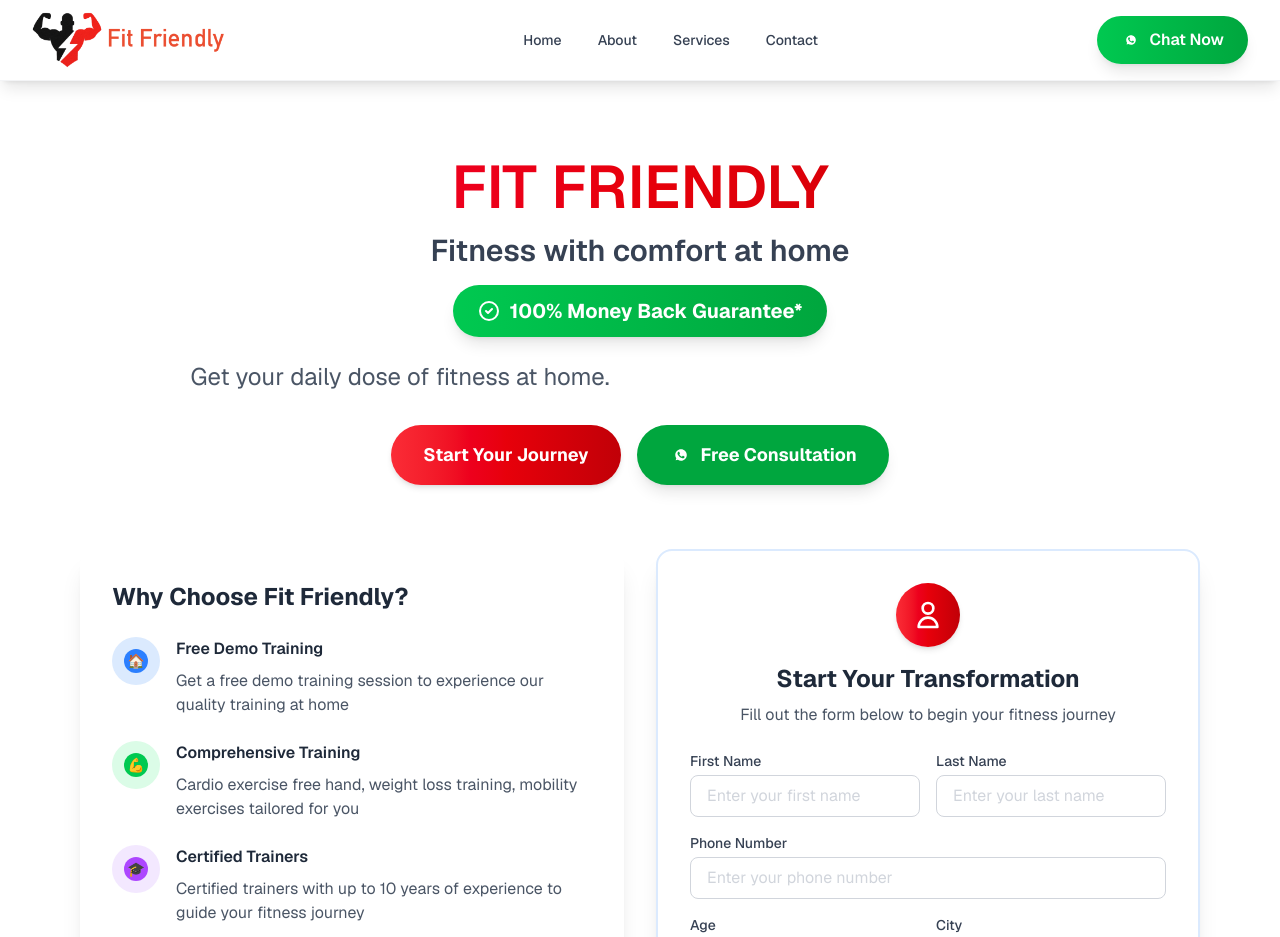
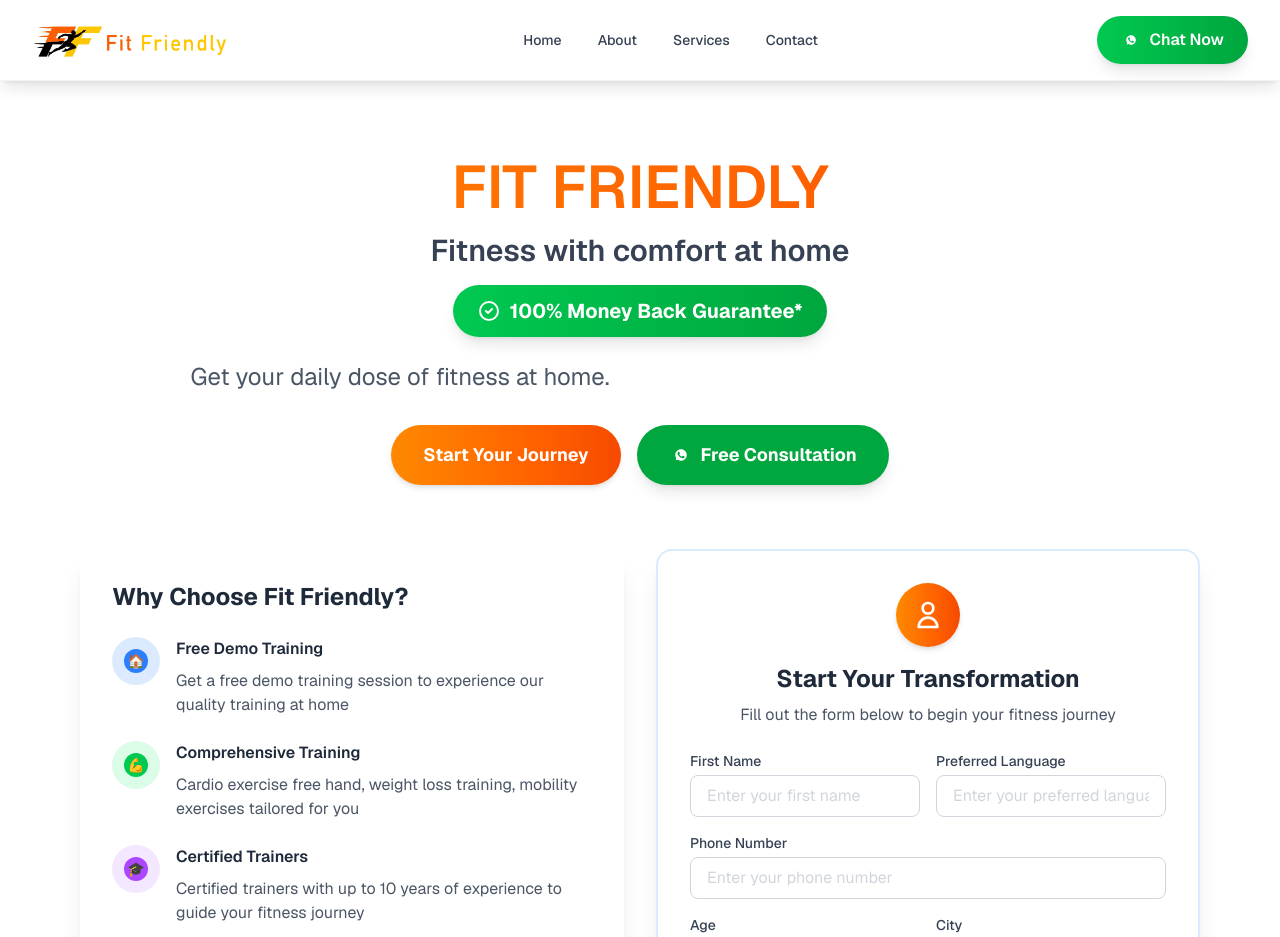
Before and after one commit to Vinayak5387/Fit-friendly, a Next.js app: page / in a window 1280 px wide. Shown: the top 937 px of the page. Built offline with nearby package versions, Linux system fonts and the light colour scheme.

Commit message:
Update homepage, logo, and set San Francisco as main yes font

```diff
--- a/src/app/page.tsx
+++ b/src/app/page.tsx
@@ -55,9 +55,9 @@ export default function Home() {
         {/* Hero Section */}
         <div className="text-center mb-16">
           <div className="mb-6">
-            <h1 className="text-5xl md:text-6xl font-bold bg-gradient-to-r from-red-500 via-red-600 to-red-700 bg-clip-text text-transparent mb-4 font-semibold">
-                FIT FRIENDLY
-            </h1>
+            <h1 className="text-5xl md:text-6xl font-bold bg-gradient-to-r from-orange-400 via-orange-500 to-orange-600 bg-clip-text text-transparent mb-4 font-semibold">
+  FIT FRIENDLY
+</h1>
 
             <h2 className="text-2xl md:text-3xl font-semibold text-gray-700 mb-4">
   Fitness with comfort at home
@@ -72,12 +72,12 @@ export default function Home() {
               Get your daily dose of fitness at home.
             </p>
             <div className="flex flex-col sm:flex-row gap-4 justify-center items-center">
-              <a
+             <a
   href="#register"
-  className="bg-gradient-to-r from-red-500 via-red-600 to-red-700 hover:from-red-600 hover:via-red-700 hover:to-red-800 text-white font-bold py-4 px-8 rounded-full text-lg transition-all duration-300 shadow-md hover:shadow-xl transform hover:scale-105"
->
+  className="bg-gradient-to-r from-orange-400 via-orange-500 to-orange-600 hover:from-orange-500 hover:via-orange-600 hover:to-orange-700 text-white font-bold py-4 px-8 rounded-full text-lg transition-all duration-300 shadow-md hover:shadow-xl transform hover:scale-105">
   Start Your Journey
 </a>
+
 
               <a
                 href="https://wa.me/message/XTWWCIVN2JFBG1"
@@ -166,11 +166,12 @@ export default function Home() {
           {/* Right Side - Registration Form */}
           <div id="register" className="bg-white rounded-2xl shadow-xl p-8 border-2 border-blue-100">
             <div className="text-center mb-6">
-              <div className="inline-flex items-center justify-center w-16 h-16 bg-gradient-to-r from-red-500 via-red-600 to-red-700 hover:from-red-600 hover:via-red-700 hover:to-red-800 rounded-full mb-4 transition-all duration-300 transform hover:scale-105 shadow-md hover:shadow-xl">
+              <div className="inline-flex items-center justify-center w-16 h-16 bg-gradient-to-r from-orange-400 via-orange-500 to-orange-600 hover:from-orange-500 hover:via-orange-600 hover:to-orange-700 rounded-full mb-4 transition-all duration-300 transform hover:scale-105 shadow-md hover:shadow-xl">
   <svg className="w-8 h-8 text-white" fill="none" stroke="currentColor" viewBox="0 0 24 24">
     <path strokeLinecap="round" strokeLinejoin="round" strokeWidth={2} d="M16 7a4 4 0 11-8 0 4 4 0 018 0zM12 14a7 7 0 00-7 7h14a7 7 0 00-7-7z" />
   </svg>
 </div>
+
 
               <h2 className="text-2xl font-bold text-gray-800 mb-2">Start Your Transformation</h2>
               <p className="text-gray-600">Fill out the form below to begin your fitness journey</p>
@@ -190,7 +191,7 @@ export default function Home() {
                   />
                 </div>
                 <div>
-                  <label className="block text-sm font-medium text-gray-700 mb-1">Last Name</label>
+                  <label className="block text-sm font-medium text-gray-700 mb-1">Preferred Language</label>
                   <input
                     type="text"
                     name="lastName"
@@ -198,7 +199,7 @@ export default function Home() {
                     onChange={handleChange}
                     required
                     className="w-full px-4 py-2 border border-gray-300 rounded-lg focus:ring-2 focus:ring-blue-500 focus:border-transparent transition-colors placeholder-gray-300 text-gray-800"
-                    placeholder="Enter your last name"
+                    placeholder="Enter your preferred language "
                   />
                 </div>
               </div>
```
Also changed, not shown: public/logo/ewds.png.
